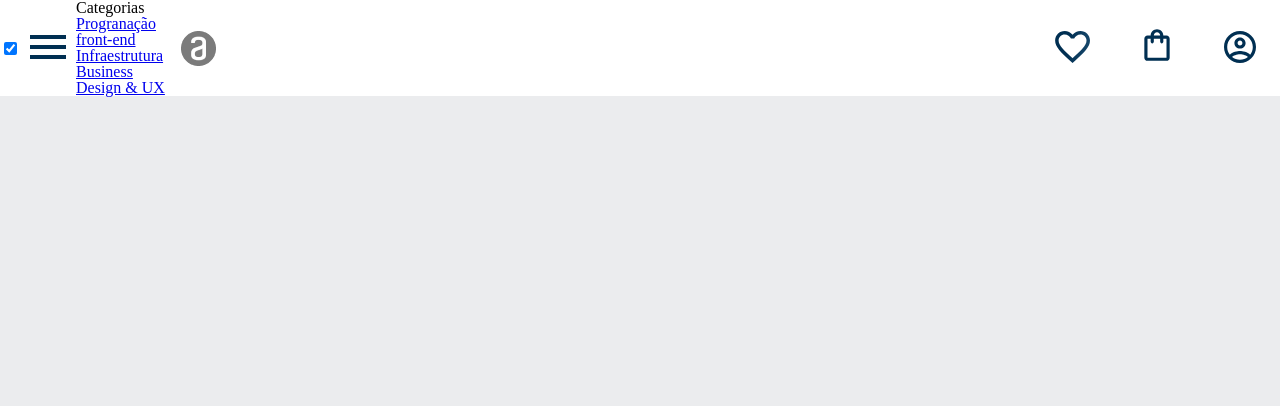
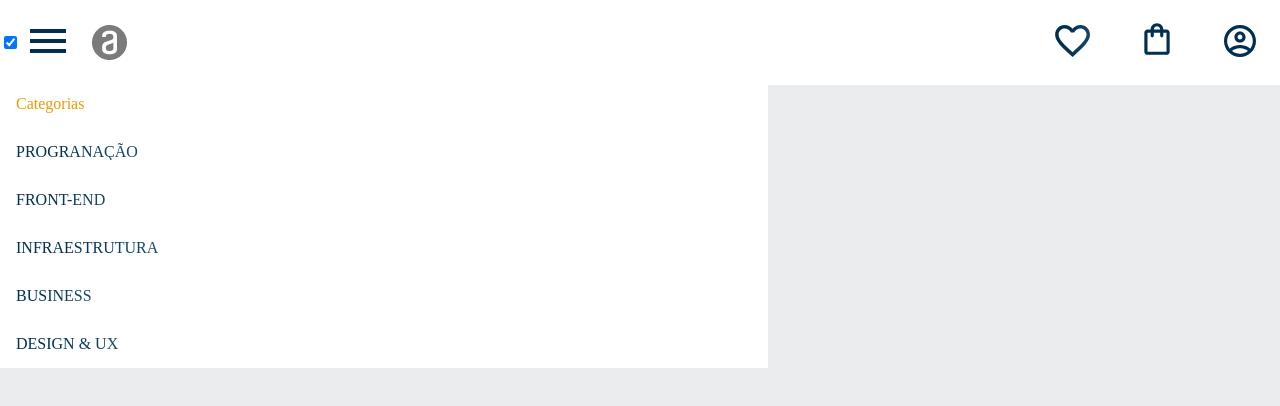
Before and after one commit to andrecruzferreira/site-2.0, a plain HTML site: page index.html in a window 1280 px wide. Both pictures are taken after a click on the checkbox 10 px from the left and 42 px from the top of the page. Drawn offline with Linux system fonts and the light colour scheme; files whose address does not match are found by name.

Commit message:
Add files via upload

```diff
--- a/header.css
+++ b/header.css
@@ -25,8 +25,29 @@
 
 .lista-menu {
     display: none;
+    position:absolute;
+    top: 10%;
+    width: 60vw;
 }
 
 .container__botao:checked ~ .lista-menu {
     display: block;
 }
+
+.lista-menu__titulo,
+.lista-menu__item {
+    padding: 1em;
+    background-color: var(--branco);
+}
+
+.lista-menu__titulo {
+    color: var(--laranja);
+}
+
+.lista-menu__link {
+    background: var(--azul-degrade);
+    -webkit-background-clip: text;
+    -webkit-text-fill-color: transparent;
+    background-clip:text;
+    text-transform: uppercase;
+}
--- a/index.html
+++ b/index.html
@@ -17,7 +17,7 @@
             <span class="cabeçalho__menu-hamburguer container__imagem" ></span>
         </label>
         <ul class="lista-menu">
-            <li class="lista-munu__titulo">Categorias</li>
+            <li class="lista-menu__titulo">Categorias</li>
             <li class="lista-menu__item">
                 <a href="#" class="lista-menu__link">Progranação</a>
             </li>
--- a/style.css
+++ b/style.css
@@ -3,7 +3,8 @@
 :root {
     --cor-de-fundo:#ebecee;
     --branco:#ffffff;
-
+    --laranja:  #EB9B00;
+    --azul-degrade:linear-gradient(97.54deg, #002f52 35.49%, #326589 165.37%);
 }
 
 body {
```
